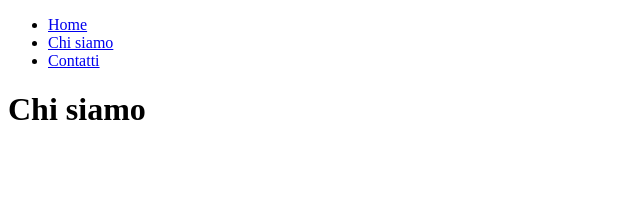
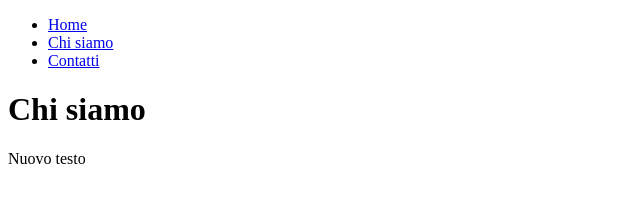
Before and after one commit to StefanoMiC/U1-W1-D1-HTML, a plain HTML site: page chi-siamo.html in a window 1280 px wide. Shown: the full height of the page, 0-640 px from the left. Drawn offline with Linux system fonts and the light colour scheme.

Commit message:
adds new paragraph

```diff
--- a/chi-siamo.html
+++ b/chi-siamo.html
@@ -19,7 +19,7 @@
 
     <h1>Chi siamo</h1>
 
-
+    <p>Nuovo testo</p>
 
 </body>
 
```
